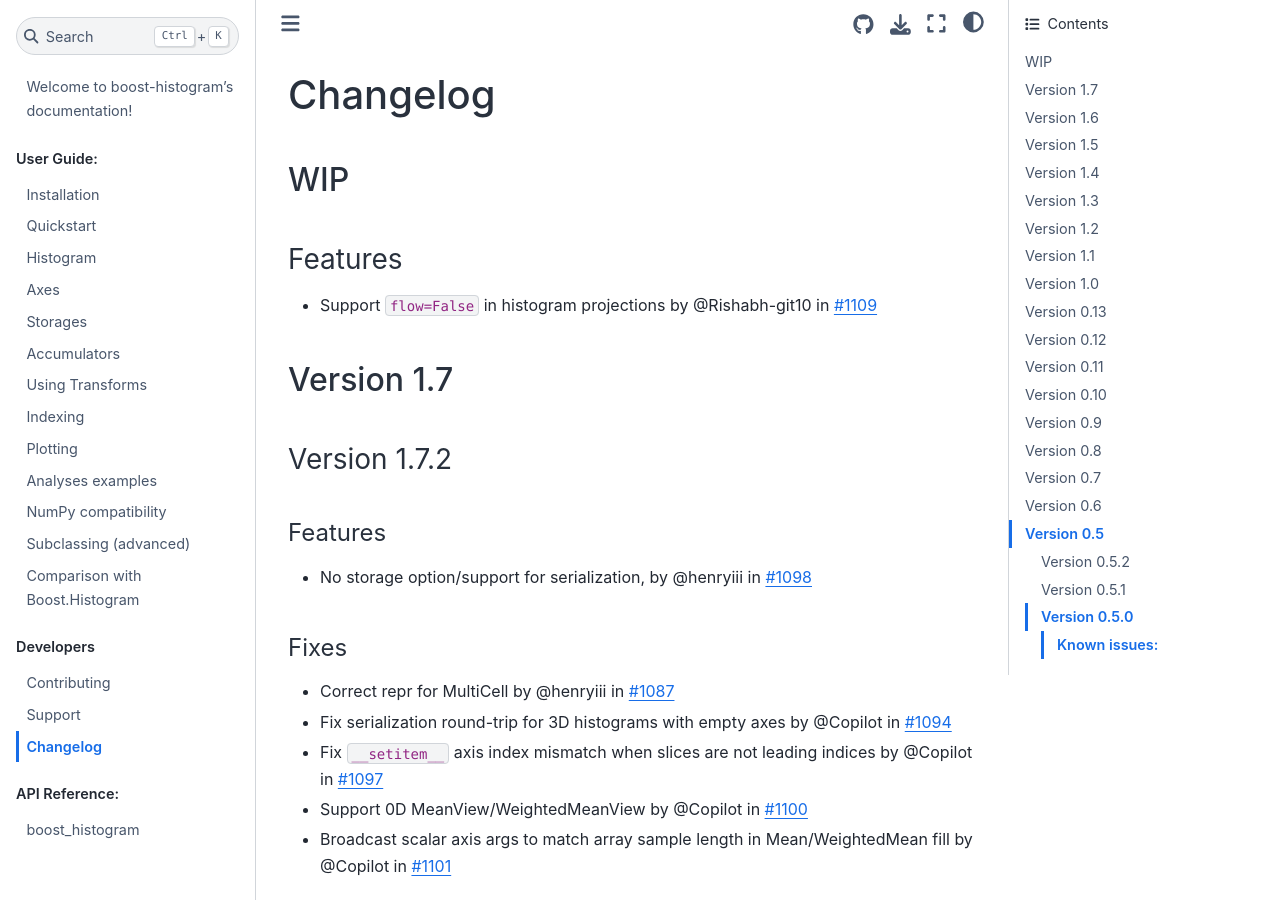
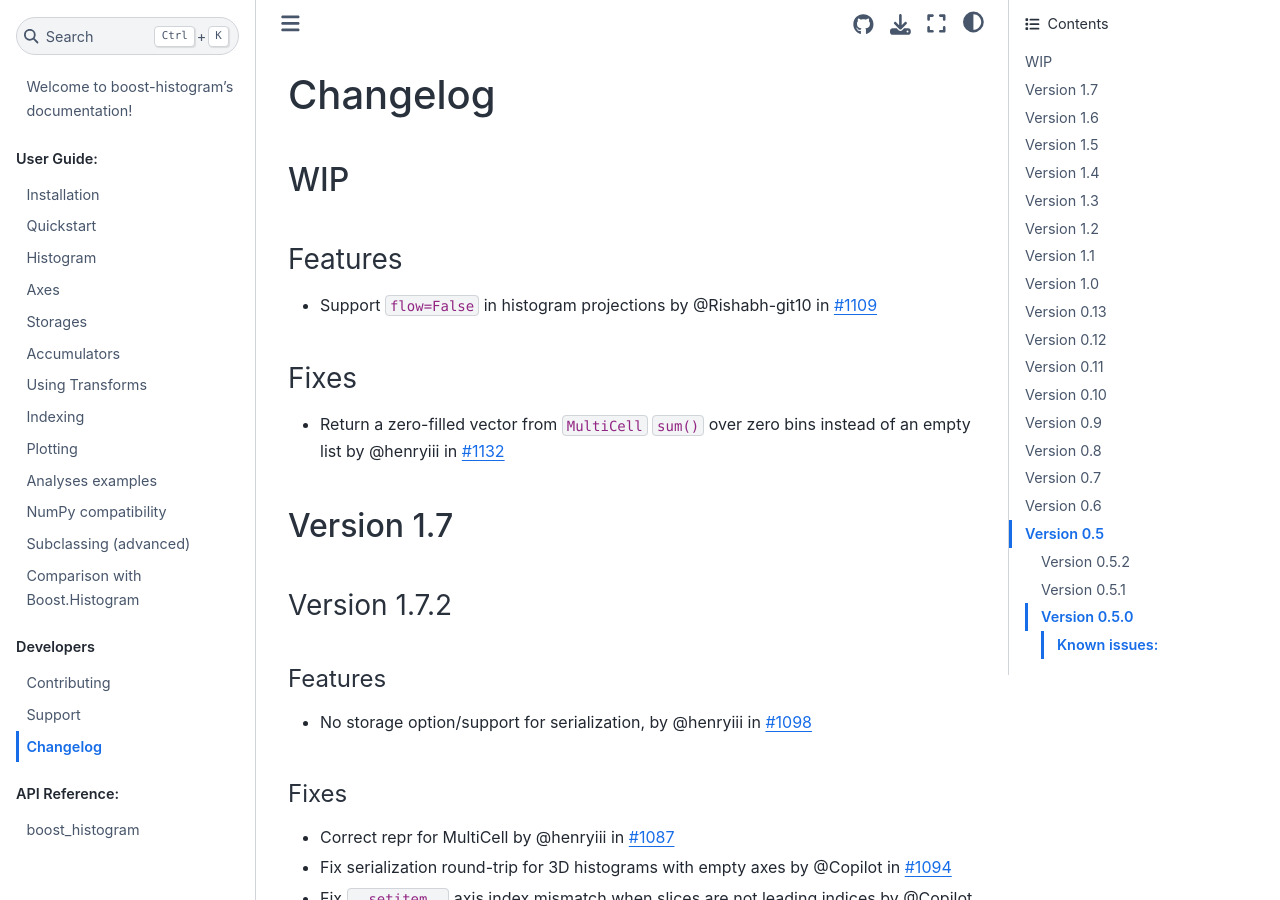
Before and after one commit to scikit-hep/boost-histogram, a Sphinx documentation site: the page built from docs/changelog.md, in a window 1280 px wide and 900 px high. Built offline with Sphinx 7.4.7 and the Sphinx Book theme 1.1.4, drawn with Linux system fonts in a browser that asks for light colours; pages that are not in the unit, such as notebooks, are missing from menus.

Commit message:
fix: zero-fill MultiCell sum() over zero bins
`bh::algorithm::sum` seeds its accumulator with a default-constructed
`multi_cell_value` (an empty vector) and `+=` each cell. A histogram with
zero bins (e.g. an empty growth categorical axis) adds nothing, so `sum()`
returned an empty list instead of a length-`nelem` vector, inconsistent with
the non-empty case.

Seed the result with `nelem` zeros when the accumulated sum is empty.

Closes #1129.

Assisted-by: ClaudeCode:claude-opus-4.8

```diff
--- a/docs/changelog.md
+++ b/docs/changelog.md
@@ -5,6 +5,10 @@
 #### Features
 
 - Support `flow=False` in histogram projections by @Rishabh-git10 in [#1109][]
+
+#### Fixes
+
+- Return a zero-filled vector from `MultiCell` `sum()` over zero bins instead of an empty list by @henryiii in [#1132][]
 
 ## Version 1.7
 
@@ -43,6 +47,7 @@
 [#1105]: https://github.com/scikit-hep/boost-histogram/pull/1105
 [#1106]: https://github.com/scikit-hep/boost-histogram/pull/1106
 [#1109]: https://github.com/scikit-hep/boost-histogram/pull/1109
+[#1132]: https://github.com/scikit-hep/boost-histogram/pull/1132
 
 ### Version 1.7.1
 
```
Also changed, not shown: 2 other files.
